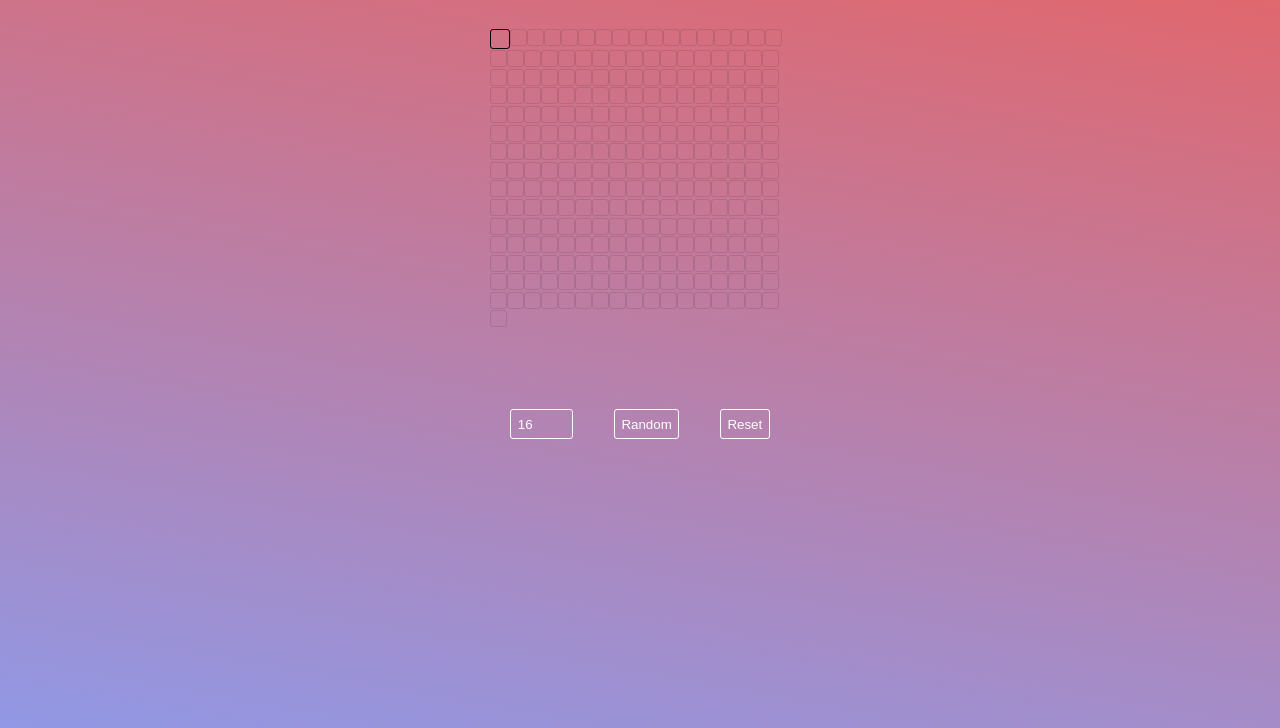
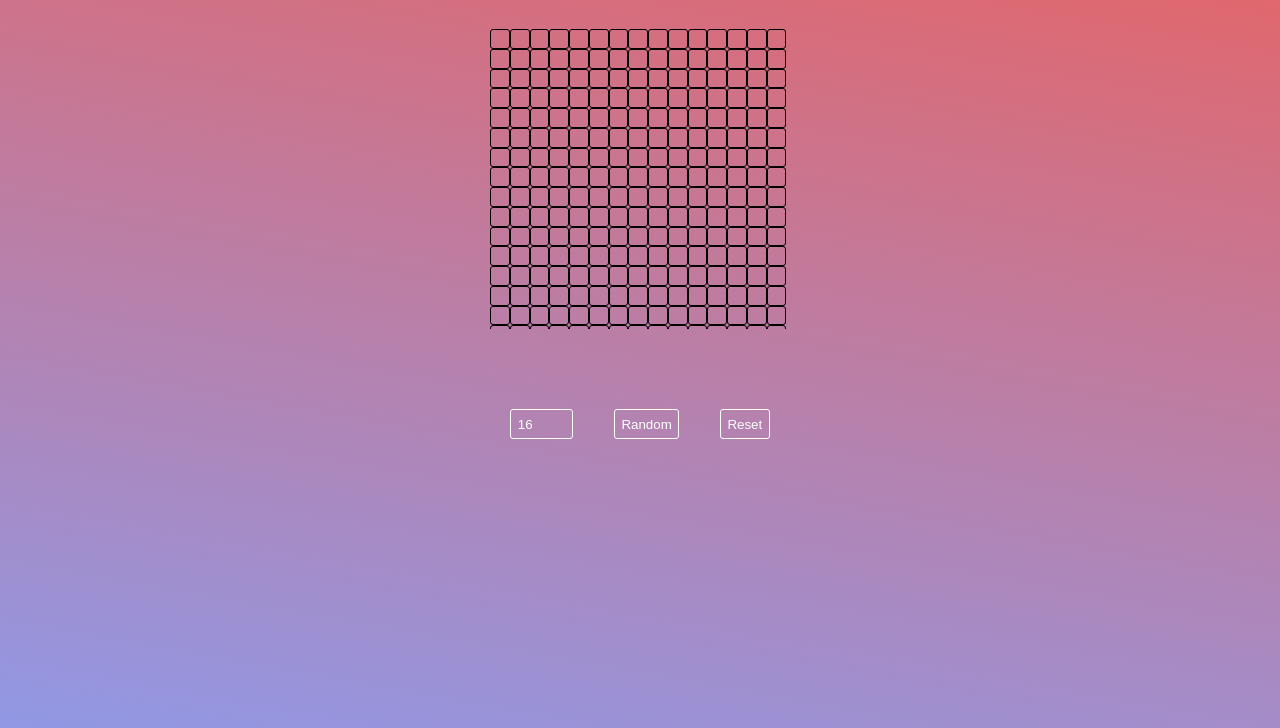
Before and after one commit to anthonygedeon/etch-a-sketch, a plain HTML site: page index.html in a window 1280 px wide. Shown: the part 72-800 px from the top of the page. Drawn offline with Linux system fonts and the light colour scheme.

Commit message:
grid works

```diff
--- a/assets/main.css
+++ b/assets/main.css
@@ -34,6 +34,7 @@ body,html {
     width: 300px;
     height: 300px;
     margin-bottom: 5em;
+    overflow: hidden;
 }
 
 .cell {
--- a/javaScript/etch.js
+++ b/javaScript/etch.js
@@ -16,7 +16,6 @@ var grid = document.querySelector('.containerGrid');
 var createCell = function() {
     var cell = document.createElement('div');
     cell.classList.add('cell');
-    cell.style.opacity = 0.1;
     grid.append(cell);
 }
 
@@ -28,7 +27,11 @@ var createGrid = function() {
             createCell();
         }
     }
-    document.querySelector('.cell').style.cssText = `height: ${(300 / value)-1}px; width: ${(300 / value)-1}px;`
+
+    var cells = grid.querySelectorAll('.cell');
+    cells.forEach(function(cell) {
+        cell.style.cssText = `height: ${(300 / value)-1}px; width: ${(300 / value)-1}px;`
+    });
 }
 
 createGrid();
```
